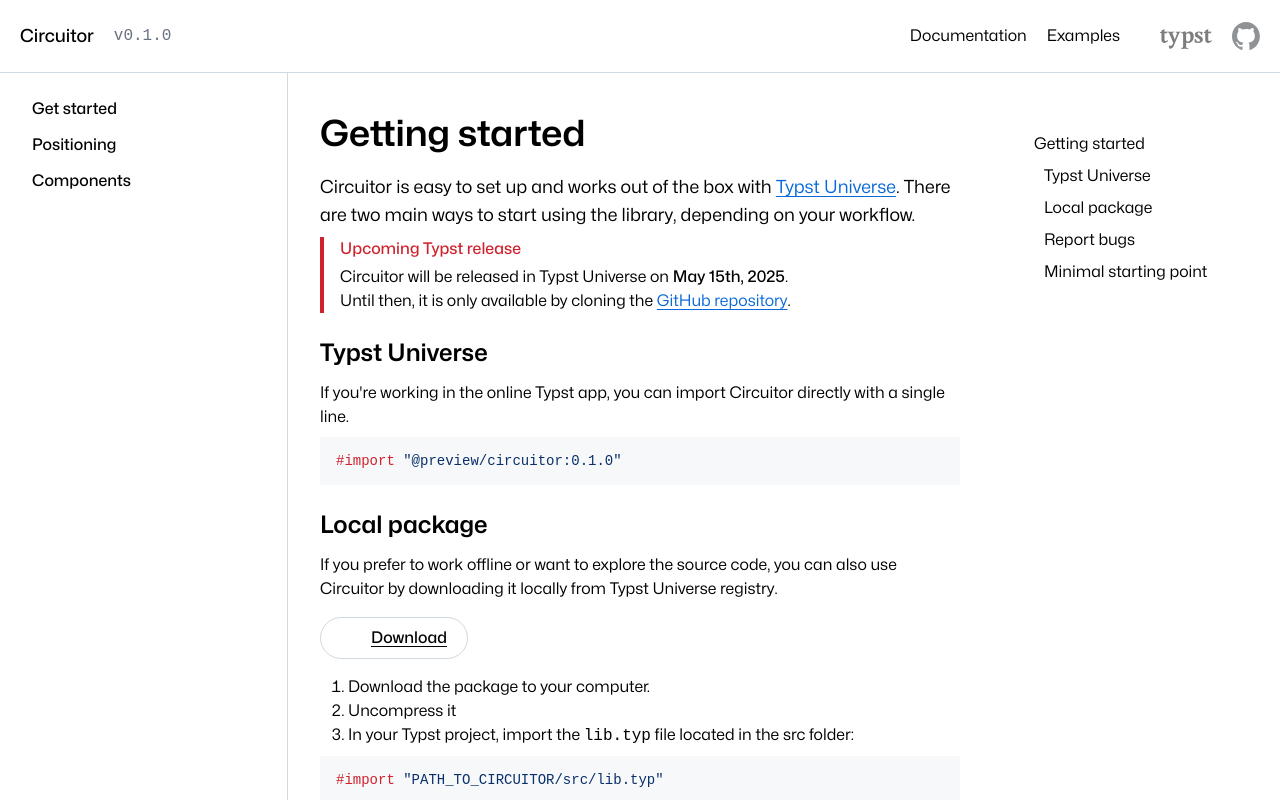
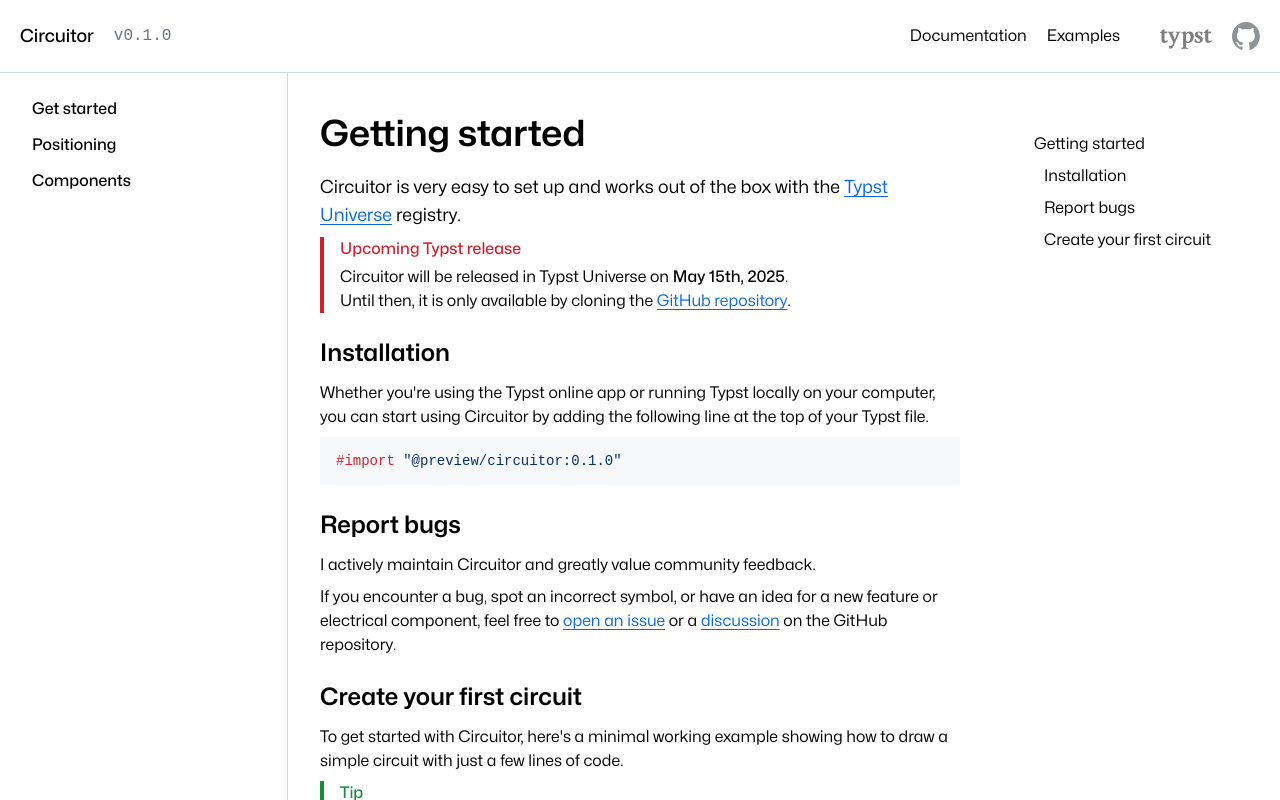
Before and after one commit to l0uisgrange/shiki-minimal-example, a SvelteKit app: page /docs in a window 1280 px wide. Shown: the top 800 px of the page. Built offline with nearby package versions, Linux system fonts and the light colour scheme; a web font is replaced by a local one; what @iconify/tailwind4 would draw is missing.

Commit message:
Unified installation

```diff
--- a/src/routes/docs/+layout.svelte
+++ b/src/routes/docs/+layout.svelte
@@ -12,7 +12,8 @@
 	class="dark:border-neutral-border flex w-full cursor-pointer items-center justify-between border-b border-neutral-200 px-5 py-2.5 md:hidden"
 >
 	Menu
-	<span class="icon-[hugeicons--arrow-down-01] size-6"></span>
+	<span class="icon-[hugeicons--arrow-down-01] size-6 transition {menuopen && 'rotate-180'}"
+	></span>
 </button>
 <div class="relative md:flex">
 	<div
--- a/src/routes/docs/+page.svelte
+++ b/src/routes/docs/+page.svelte
@@ -28,10 +28,10 @@
 	<main class="min-h-dvh flex-auto p-5 pt-10 md:px-8 md:py-10">
 		<h1>Getting started</h1>
 		<p class="max-w-2xl text-lg">
-			Circuitor is easy to set up and works out of the box with <a
+			Circuitor is very easy to set up and works out of the box with the <a
 				target="_blank"
 				href="https://typst.app/universe">Typst Universe</a
-			>. There are two main ways to start using the library, depending on your workflow.
+			> registry.
 		</p>
 		<Notice type="danger" title="Upcoming Typst release">
 			Circuitor will be released in Typst Universe on <span class="font-medium"
@@ -40,38 +40,12 @@
 			<a target="_blank" href="https://github.com/l0uisgrange/circuitor">GitHub repository</a
 			>.
 		</Notice>
-		<h2>Typst Universe</h2>
+		<h2>Installation</h2>
 		<p>
-			If you're working in the online Typst app, you can import Circuitor directly with a
-			single line.
+			Whether you're using the Typst online app or running Typst locally on your computer, you
+			can start using Circuitor by adding the following line at the top of your Typst file.
 		</p>
 		<Code content={'#import "@preview/circuitor:0.1.0"'} />
-		<h2 class="mt-3">Local package</h2>
-		<p class="mb-4!">
-			If you prefer to work offline or want to explore the source code, you can also use
-			Circuitor by downloading it locally from Typst Universe registry.
-		</p>
-		<a
-			target="_blank"
-			href="https://packages.typst.org/preview/circuitor-0.1.0.tar.gz"
-			class="dark:border-neutral-border flex max-w-max items-center gap-2 rounded-full border border-neutral-200 px-5 py-2! font-medium text-current! decoration-0 transition hover:border-black dark:hover:border-white"
-		>
-			<span class="icon-[hugeicons--download-02] size-5.5"></span>
-			Download
-		</a>
-		<ul class="ms-7 mt-4 list-outside list-decimal">
-			<li>Download the package to your computer.</li>
-			<li>Uncompress it</li>
-			<li>
-				In your Typst project, import the <span class="font-mono">lib.typ</span> file located
-				in the src folder:
-			</li>
-		</ul>
-		<Code content={'#import "PATH_TO_CIRCUITOR/src/lib.typ"'} />
-		<p>
-			Make sure the path reflects the actual location of the downloaded folder relative to
-			your .typ file.
-		</p>
 		<h2>Report bugs</h2>
 		<p>I actively maintain Circuitor and greatly value community feedback.</p>
 		<p>
@@ -85,11 +59,15 @@
 				>discussion</a
 			> on the GitHub repository.
 		</p>
-		<h2>Minimal starting point</h2>
+		<h2>Create your first circuit</h2>
 		<p>
-			To get started with Circuitor, here’s a minimal working example showing how to draw a
+			To get started with Circuitor, here's a minimal working example showing how to draw a
 			simple circuit with just a few lines of code.
 		</p>
+		<Notice type="tip" title="Tip"
+			>It is recommended to import circuitor component inside your canvas, as some circuitor
+			functions override some basic Typst elements.</Notice
+		>
 		<Code
 			content={'#import "@preview/circuitor:0.1.0"\n' +
 				'\n' +
```
